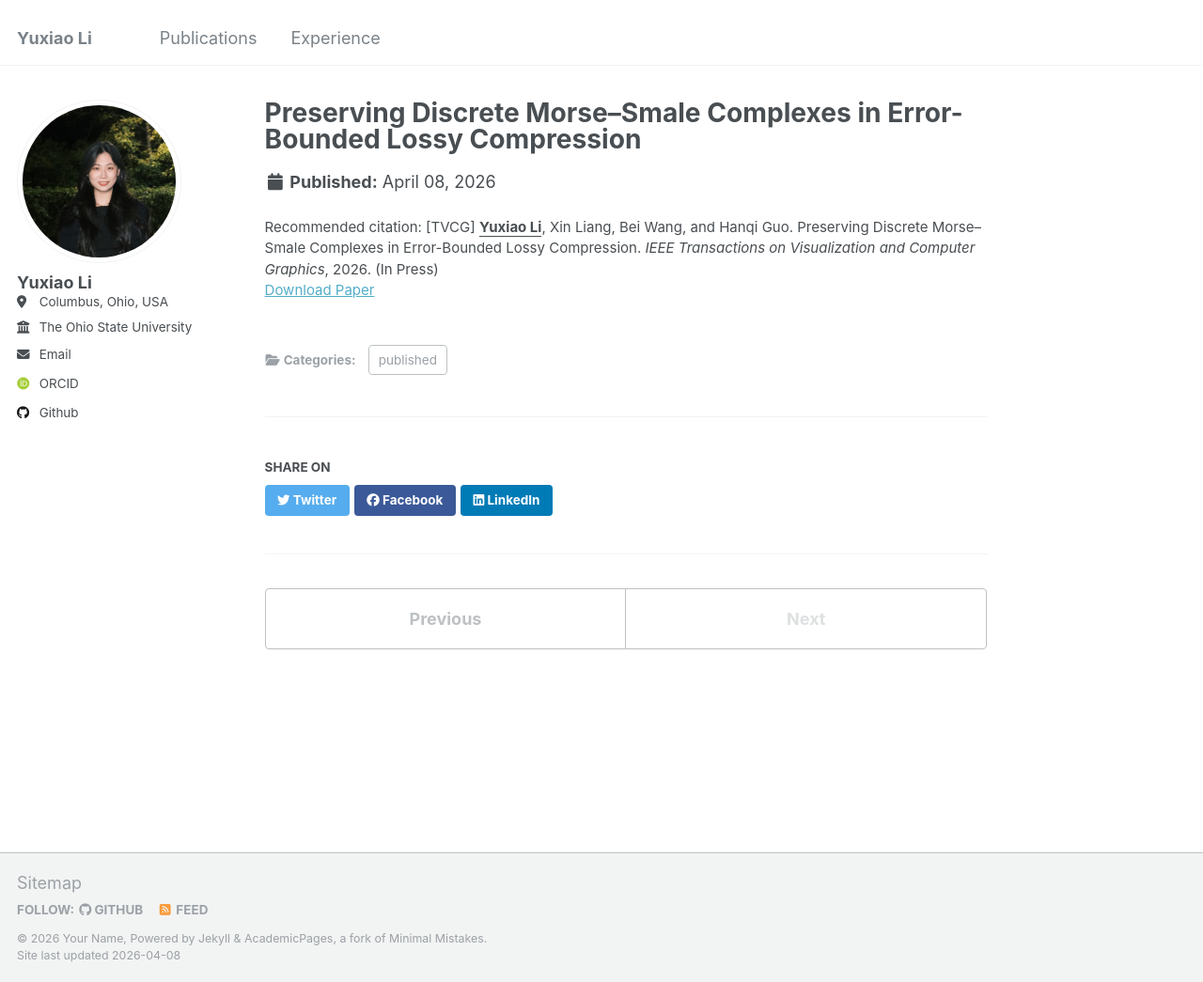
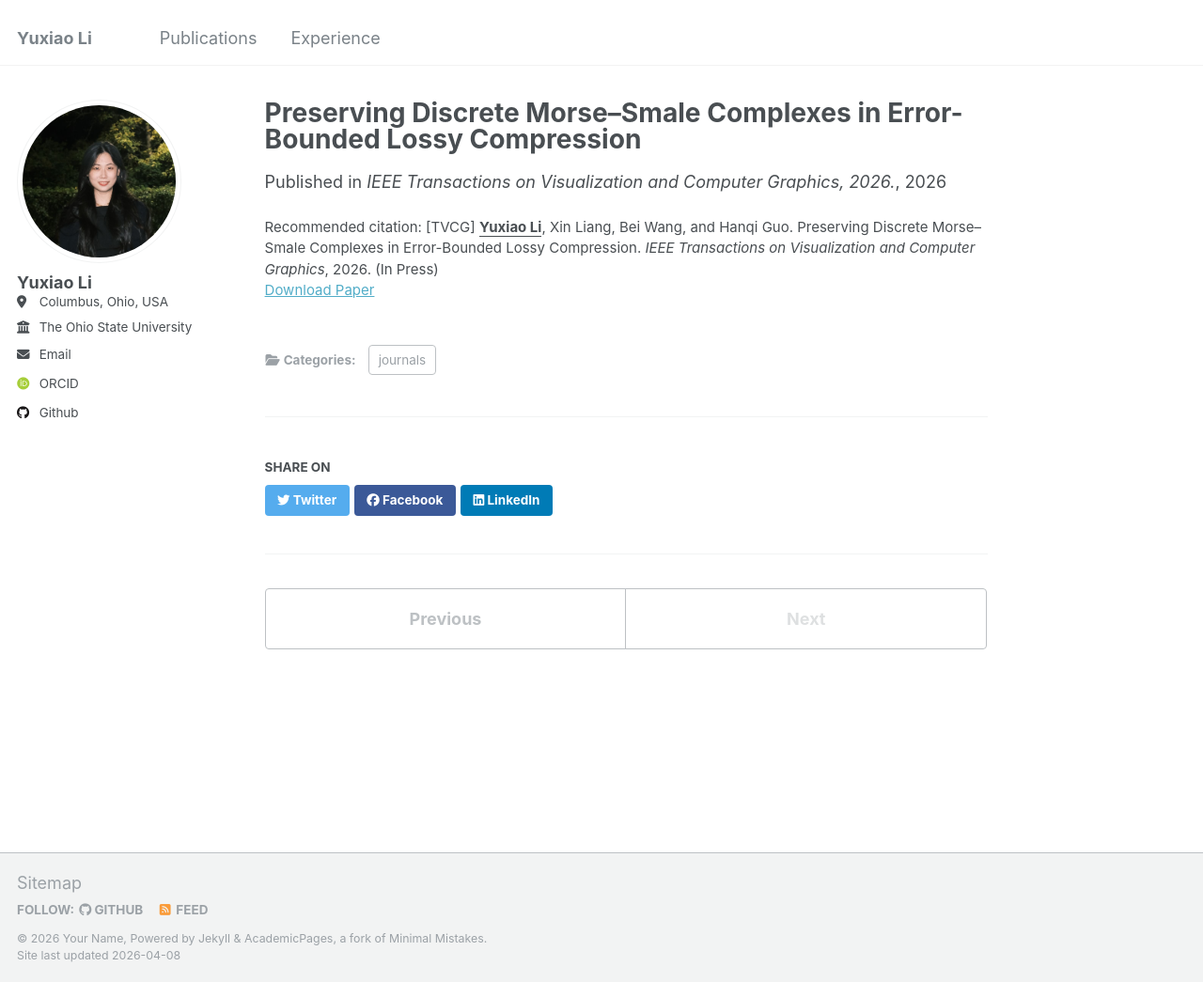
Before and after one commit to YuxiaoLi1234/YuxiaoLi1234.github.io, a Jekyll site: the page built from _publications/2026-TVCG.md, in a window 1280 px wide and 1045 px high. Shown: the whole window at 94% size. Built offline with Jekyll 4.4.1, drawn with Linux system fonts in a browser that asks for light colours; some web fonts are replaced.

Commit message:
Update 2026-TVCG.md

```diff
--- a/_publications/2026-TVCG.md
+++ b/_publications/2026-TVCG.md
@@ -1,7 +1,8 @@
 ---
 title: "Preserving Discrete Morse–Smale Complexes in Error-Bounded Lossy Compression"
 collection: publications
-category: published
+category: journals
 paperurl: 'https://arxiv.org/abs/2409.17346'
+venue: IEEE Transactions on Visualization and Computer Graphics, 2026.
 citation: '[TVCG] <b><u>Yuxiao Li</u></b>, Xin Liang, Bei Wang, and Hanqi Guo. Preserving Discrete Morse–Smale Complexes in Error-Bounded Lossy Compression. <i>IEEE Transactions on Visualization and Computer Graphics</i>, 2026. (In Press)'
 ---
```
